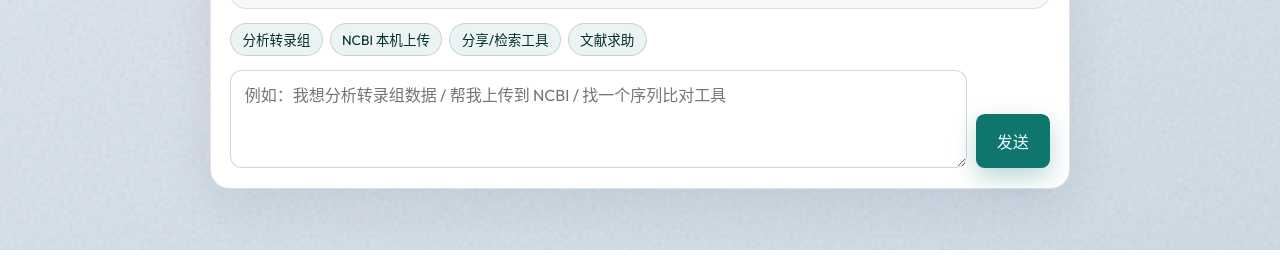
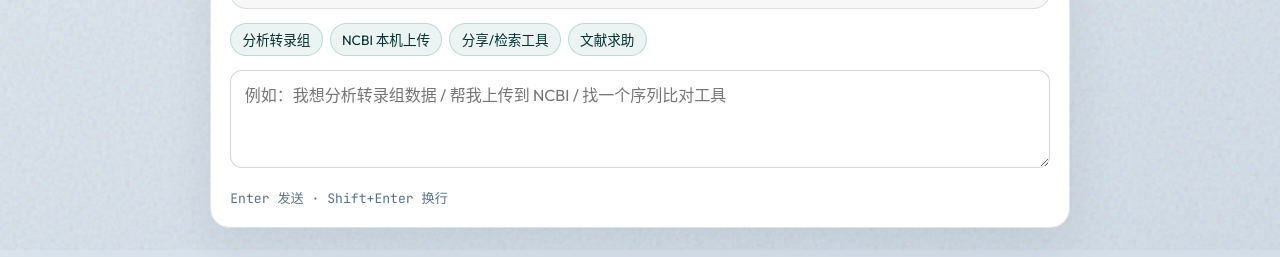
Before and after one commit to AquaGrove/keyantong, a Next.js app in the folder apps/portal/: page / in a window 1280 px wide. Shown: the part 550-807 px from the top of the page. Built offline with nearby package versions, Linux system fonts and the light colour scheme; no server answers.

Commit message:
fix(portal): Enter-to-send chat; hide redundant submit buttons
Chat: Enter sends, Shift+Enter newline, no visible send button.
Login/register and simple forms rely on Enter with status hints;
keep mouse for locale, auth entry, files, chips, next-step links.

```diff
--- a/apps/portal/src/app/globals.css
+++ b/apps/portal/src/app/globals.css
@@ -2072,3 +2072,50 @@ h1.page-title {
 .page-home {
   padding-top: 0.15rem;
 }
+
+
+/* Enter-to-confirm: hide redundant submit; keep for a11y / native form Enter */
+.enter-submit-hidden {
+  position: absolute;
+  width: 1px;
+  height: 1px;
+  padding: 0;
+  margin: -1px;
+  overflow: hidden;
+  clip: rect(0, 0, 0, 0);
+  white-space: nowrap;
+  border: 0;
+}
+
+.enter-hint {
+  margin: 0.35rem 0 0;
+  color: var(--muted);
+  font-size: 0.82rem;
+}
+
+.ai-composer-solo {
+  display: block;
+  width: 100%;
+}
+
+.ai-composer-solo textarea {
+  width: 100%;
+  min-height: 96px;
+  resize: vertical;
+  font: inherit;
+  padding: 0.75rem 0.85rem;
+  border-radius: 0.75rem;
+  border: 1px solid var(--line-strong);
+  background: #fff;
+  color: var(--ink);
+  line-height: 1.5;
+}
+
+.ai-composer-solo textarea:focus {
+  outline: 2px solid rgba(20, 184, 166, 0.35);
+  border-color: var(--accent);
+}
+
+.home-composer .ai-composer-solo textarea {
+  min-height: 88px;
+}
--- a/apps/portal/src/components/home-dispatcher.tsx
+++ b/apps/portal/src/components/home-dispatcher.tsx
@@ -143,7 +143,7 @@ export function HomeDispatcher({
         </div>
 
         <div className="ai-composer home-composer">
-          <label className="ai-composer-row" htmlFor="home-dispatch-input">
+          <label className="ai-composer-solo" htmlFor="home-dispatch-input">
             <textarea
               id="home-dispatch-input"
               value={input}
@@ -152,21 +152,14 @@ export function HomeDispatcher({
               rows={3}
               onChange={(e) => setInput(e.target.value)}
               onKeyDown={(e) => {
-                if (e.key === "Enter" && (e.metaKey || e.ctrlKey)) {
+                if (e.key === "Enter" && !e.shiftKey) {
                   e.preventDefault();
-                  void send();
+                  if (!busy && input.trim()) void send();
                 }
               }}
             />
-            <button
-              type="button"
-              className="btn btn-primary"
-              disabled={busy || !input.trim()}
-              onClick={() => void send()}
-            >
-              {t("home.chat.send")}
-            </button>
           </label>
+          <p className="enter-hint mono">{t("home.chat.enterHint")}</p>
           {error ? <p className="ai-error">{error}</p> : null}
         </div>
       </div>
--- a/apps/portal/src/components/literature-help-form.tsx
+++ b/apps/portal/src/components/literature-help-form.tsx
@@ -93,7 +93,8 @@ export function LiteratureHelpForm({ issuesNewBase, initialDoi = "" }: Props) {
         提交后会打开 GitHub Issue 预填模板。发帖即公开求助；他人用评论回复合法链接与步骤——
         <strong>不会、也不应出现 PDF 附件互传</strong>。
       </p>
-      <button className="btn btn-primary" type="submit">
+      <p className="enter-hint mono">按 Enter 提交求助</p>
+      <button className="enter-submit-hidden" type="submit">
         生成求助帖并打开
       </button>
     </form>
--- a/apps/portal/src/components/papers-explorer.tsx
+++ b/apps/portal/src/components/papers-explorer.tsx
@@ -65,7 +65,8 @@ export function PapersExplorer({ entitled }: { entitled: boolean }) {
             required
           />
         </label>
-        <button className="btn btn-primary" type="submit">
+        <p className="enter-hint mono">按 Enter 搜索</p>
+        <button className="enter-submit-hidden" type="submit">
           搜索 OpenAlex
         </button>
       </form>
--- a/apps/portal/src/lib/i18n/dictionary.ts
+++ b/apps/portal/src/lib/i18n/dictionary.ts
@@ -33,6 +33,7 @@ const zh: Dict = {
   "home.lead": "用一句话描述你的科研需求。助手会告诉你要准备什么，并带你进入对应模块——文献互助、工具分享、转录组分析、NCBI 本机上传。",
   "home.chat.placeholder": "例如：我想分析转录组数据 / 帮我上传到 NCBI / 找一个序列比对工具",
   "home.chat.send": "发送",
+  "home.chat.enterHint": "Enter 发送 · Shift+Enter 换行",
   "home.chat.thinking": "思考中…",
   "home.chat.welcome": "你好，我是科研通调度助手。直接说需求即可，例如「分析转录组」「NCBI 上传」「分享工具」或「文献求助」。",
   "home.chat.next": "下一步",
@@ -81,6 +82,7 @@ const en: Dict = {
   "home.lead": "Describe your research need in one sentence. The assistant lists what to prepare and guides you into the right module—literature help, tool sharing, RNA-seq, or local NCBI upload.",
   "home.chat.placeholder": "e.g. Analyze RNA-seq / Upload to NCBI / Find an alignment tool",
   "home.chat.send": "Send",
+  "home.chat.enterHint": "Enter to send · Shift+Enter for newline",
   "home.chat.thinking": "Thinking…",
   "home.chat.welcome": "Hi — I am the KeyanTong dispatcher. Say what you need, e.g. “RNA-seq analysis”, “NCBI upload”, “share a tool”, or “literature help”.",
   "home.chat.next": "Next step",
```
Also changed, not shown: apps/portal/src/app/login/page.tsx (+12 -2 lines), apps/portal/src/app/register/page.tsx (+8 -2 lines), apps/portal/src/components/ai-assistant.tsx (+5 -13 lines), apps/portal/src/components/tool-share-board.tsx (+6 -3 lines).
